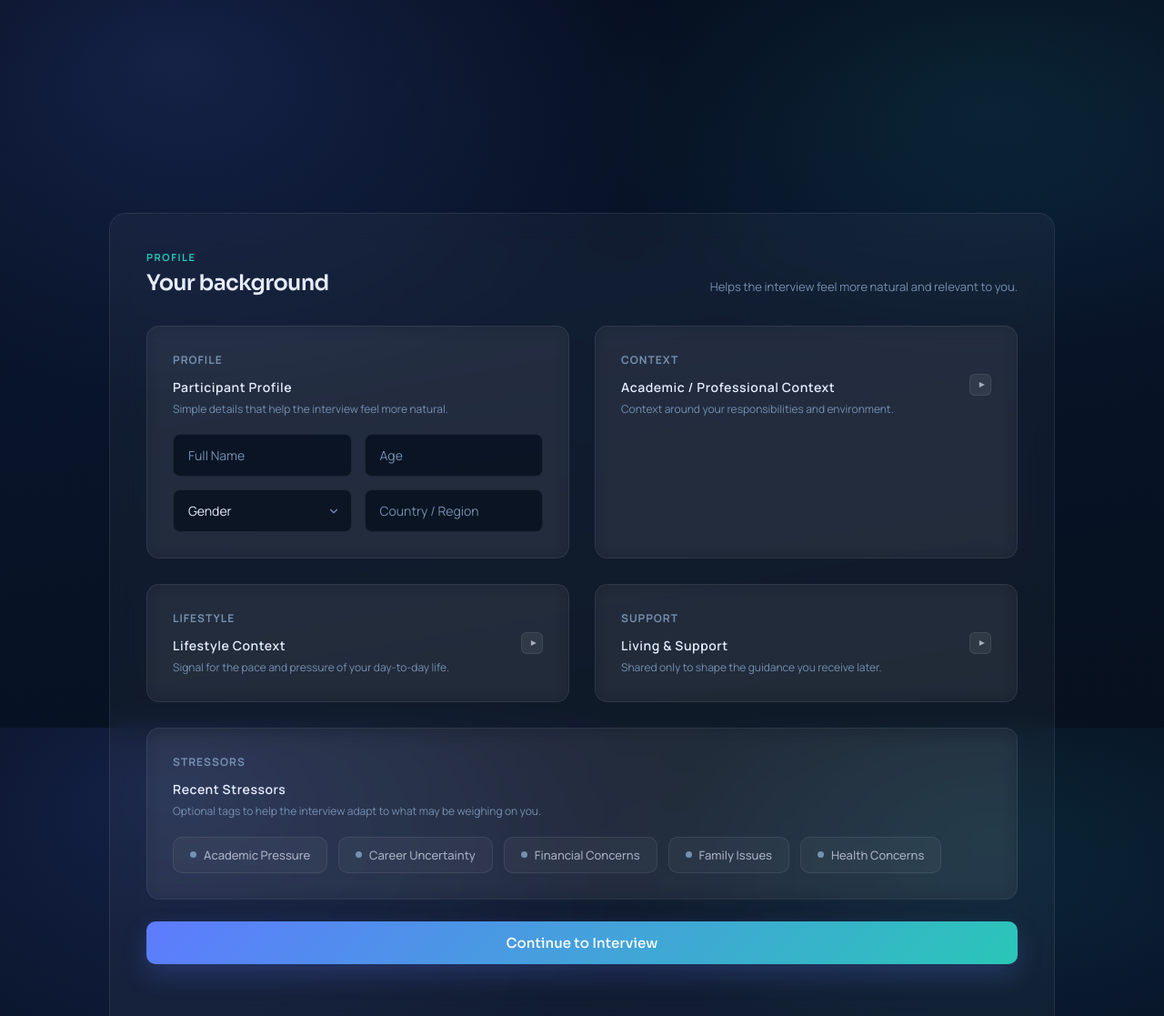
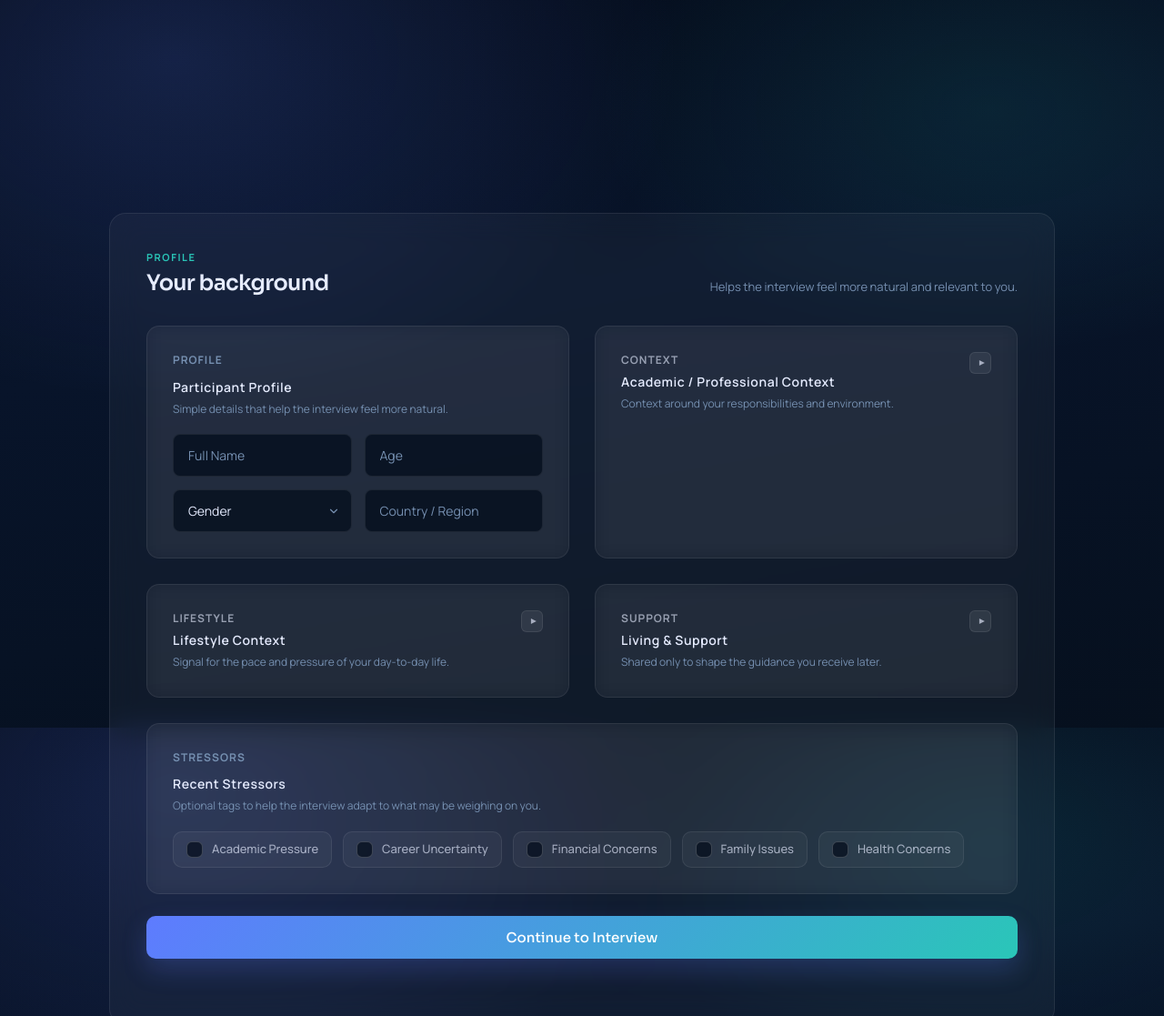
Before and after one commit to johnfelix2911/MindSpace_AI_Mental_health_Interviewer, a plain HTML site: page demographic.html in a window 1280 px wide. Shown: the top 1117 px of the page at 91% size. Drawn offline with Linux system fonts and the light colour scheme.

Commit message:
Fixed front end bugs on the demographic page

```diff
--- a/demographic.css
+++ b/demographic.css
@@ -252,18 +252,38 @@ body::after {
 .section-toggle {
     display: flex;
     justify-content: space-between;
-    align-items: center;
+    align-items: flex-start;
     cursor: pointer;
     -webkit-user-select: none;
     user-select: none;
     margin-bottom: 0;
     padding: 0;
-    background: transparent !important;
+    background: transparent;
     border: none;
     width: 100%;
     color: inherit;
     font-family: inherit;
     text-align: left;
+}
+.section-toggle-copy {
+    display: flex;
+    flex-direction: column;
+    gap: 6px;
+    min-width: 0;
+}
+.section-toggle-copy .section-label {
+    margin-bottom: 0;
+}
+.section-title {
+    font-size: 14px;
+    font-weight: 600;
+    letter-spacing: 0.04em;
+    color: var(--text-main);
+}
+.section-description {
+    color: var(--text-dim);
+    font-size: 12px;
+    line-height: 1.55;
 }
 .section-toggle .toggle-icon {
     width: 24px;
@@ -374,9 +394,9 @@ input:focus, select:focus {
 .stressor-chip {
     position: relative;
     display: inline-flex;
-    align-items: flex-start;
-    gap: 8px;
-    padding: 10px 18px;
+    align-items: center;
+    gap: 10px;
+    padding: 10px 14px;
     border-radius: 10px;
     background: var(--panel-bg);
     border: 1px solid var(--border-soft);
@@ -393,9 +413,10 @@ input:focus, select:focus {
 .stressor-chip input[type="checkbox"] {
     position: absolute;
     opacity: 0;
-    width: 0;
-    height: 0;
-    pointer-events: none;
+    inset: 0;
+    width: 100%;
+    height: 100%;
+    cursor: pointer;
 }
 .stressor-chip:hover {
     transform: translateY(-1px);
@@ -408,19 +429,40 @@ input:focus, select:focus {
     border-color: rgba(120,160,255,0.5);
     color: var(--text-main);
 }
-.stressor-chip .chip-dot {
-    width: 7px;
-    height: 7px;
-    border-radius: 50%;
-    background: var(--text-dim);
+.stressor-chip .chip-check {
+    width: 18px;
+    height: 18px;
+    border-radius: 6px;
+    border: 1px solid rgba(255,255,255,0.2);
+    background: rgba(6, 15, 30, 0.75);
     flex-shrink: 0;
-    align-self: flex-start;
-    margin-top: 5px;
-    transition: background 0.15s ease;
+    display: inline-flex;
+    align-items: center;
+    justify-content: center;
+    transition: all 0.15s ease;
 }
-.stressor-chip.active .chip-dot,
-.stressor-chip:has(input:checked) .chip-dot {
-    background: var(--accent-blue);
+.stressor-chip .chip-check::after {
+    content: '';
+    width: 8px;
+    height: 4px;
+    border-left: 2px solid transparent;
+    border-bottom: 2px solid transparent;
+    transform: rotate(-45deg) translateY(-1px);
+    opacity: 0;
+    transition: opacity 0.15s ease, border-color 0.15s ease;
+}
+.stressor-chip .chip-text {
+    line-height: 1.35;
+}
+.stressor-chip.active .chip-check,
+.stressor-chip:has(input:checked) .chip-check {
+    border-color: rgba(120,160,255,0.7);
+    background: rgba(94,123,255,0.22);
+}
+.stressor-chip.active .chip-check::after,
+.stressor-chip:has(input:checked) .chip-check::after {
+    opacity: 1;
+    border-color: var(--text-main);
 }
 
 /* ── Assessment segmented tiles ────────────────────────────── */
@@ -706,5 +748,8 @@ input:focus, select:focus {
     }
     .form-title { font-size: 20px; }
     .stressor-chips { gap: 10px; }
-    .stressor-chip { white-space: normal; }
+    .stressor-chip {
+        width: 100%;
+        white-space: normal;
+    }
 }
--- a/demographic.html
+++ b/demographic.html
@@ -54,15 +54,15 @@
 
                 <!-- 2. Academic / Professional -->
                 <section class="section-panel collapsed" id="sectionAcademic">
-                    <button type="button" class="section-toggle" onclick="toggleSection('sectionAcademic')">
-                        <div class="section-heading" style="margin-bottom:0">
-                            <p class="section-label">Context</p>
-                            <h3>Academic / Professional Context</h3>
-                            <p>Context around your responsibilities and environment.</p>
-                        </div>
-                        <span class="toggle-icon">&#9662;</span>
+                    <button type="button" class="section-toggle" onclick="toggleSection('sectionAcademic')" aria-expanded="false" aria-controls="sectionAcademicBody">
+                        <span class="section-toggle-copy">
+                            <span class="section-label">Context</span>
+                            <span class="section-title">Academic / Professional Context</span>
+                            <span class="section-description">Context around your responsibilities and environment.</span>
+                        </span>
+                        <span class="toggle-icon" aria-hidden="true">&#9662;</span>
                     </button>
-                    <div class="section-body">
+                    <div class="section-body" id="sectionAcademicBody">
                         <div class="section-body-inner">
                             <div class="grid" style="margin-top:14px">
                                 <select id="role">
@@ -92,15 +92,15 @@
 
                 <!-- 3. Lifestyle -->
                 <section class="section-panel collapsed" id="sectionLifestyle">
-                    <button type="button" class="section-toggle" onclick="toggleSection('sectionLifestyle')">
-                        <div class="section-heading" style="margin-bottom:0">
-                            <p class="section-label">Lifestyle</p>
-                            <h3>Lifestyle Context</h3>
-                            <p>Signal for the pace and pressure of your day-to-day life.</p>
-                        </div>
-                        <span class="toggle-icon">&#9662;</span>
+                    <button type="button" class="section-toggle" onclick="toggleSection('sectionLifestyle')" aria-expanded="false" aria-controls="sectionLifestyleBody">
+                        <span class="section-toggle-copy">
+                            <span class="section-label">Lifestyle</span>
+                            <span class="section-title">Lifestyle Context</span>
+                            <span class="section-description">Signal for the pace and pressure of your day-to-day life.</span>
+                        </span>
+                        <span class="toggle-icon" aria-hidden="true">&#9662;</span>
                     </button>
-                    <div class="section-body">
+                    <div class="section-body" id="sectionLifestyleBody">
                         <div class="section-body-inner">
                             <div class="grid" style="margin-top:14px">
                                 <select id="sleep_duration">
@@ -131,15 +131,15 @@
 
                 <!-- 4. Living & Support -->
                 <section class="section-panel collapsed" id="sectionSupport">
-                    <button type="button" class="section-toggle" onclick="toggleSection('sectionSupport')">
-                        <div class="section-heading" style="margin-bottom:0">
-                            <p class="section-label">Support</p>
-                            <h3>Living &amp; Support</h3>
-                            <p>Shared only to shape the guidance you receive later.</p>
-                        </div>
-                        <span class="toggle-icon">&#9662;</span>
+                    <button type="button" class="section-toggle" onclick="toggleSection('sectionSupport')" aria-expanded="false" aria-controls="sectionSupportBody">
+                        <span class="section-toggle-copy">
+                            <span class="section-label">Support</span>
+                            <span class="section-title">Living &amp; Support</span>
+                            <span class="section-description">Shared only to shape the guidance you receive later.</span>
+                        </span>
+                        <span class="toggle-icon" aria-hidden="true">&#9662;</span>
                     </button>
-                    <div class="section-body">
+                    <div class="section-body" id="sectionSupportBody">
                         <div class="section-body-inner">
                             <div class="grid" style="margin-top:14px">
                                 <select id="living_situation">
@@ -170,28 +170,28 @@
                     <div class="stressor-chips" id="stressorChips">
                         <label class="stressor-chip">
                             <input type="checkbox" value="Academic pressure">
-                            <span class="chip-dot"></span>
-                            Academic Pressure
+                            <span class="chip-check" aria-hidden="true"></span>
+                            <span class="chip-text">Academic Pressure</span>
                         </label>
                         <label class="stressor-chip">
                             <input type="checkbox" value="Career uncertainty">
-                            <span class="chip-dot"></span>
-                            Career Uncertainty
+                            <span class="chip-check" aria-hidden="true"></span>
+                            <span class="chip-text">Career Uncertainty</span>
                         </label>
                         <label class="stressor-chip">
                             <input type="checkbox" value="Financial concerns">
-                            <span class="chip-dot"></span>
-                            Financial Concerns
+                            <span class="chip-check" aria-hidden="true"></span>
+                            <span class="chip-text">Financial Concerns</span>
                         </label>
                         <label class="stressor-chip">
                             <input type="checkbox" value="Family issues">
-                            <span class="chip-dot"></span>
-                            Family Issues
+                            <span class="chip-check" aria-hidden="true"></span>
+                            <span class="chip-text">Family Issues</span>
                         </label>
                         <label class="stressor-chip">
                             <input type="checkbox" value="Health concerns">
-                            <span class="chip-dot"></span>
-                            Health Concerns
+                            <span class="chip-check" aria-hidden="true"></span>
+                            <span class="chip-text">Health Concerns</span>
                         </label>
                     </div>
                 </section>
--- a/demographic.js
+++ b/demographic.js
@@ -3,6 +3,10 @@ function toggleSection(sectionId) {
     const section = document.getElementById(sectionId);
     if (!section) return;
     section.classList.toggle('collapsed');
+    const toggle = section.querySelector('.section-toggle');
+    if (toggle) {
+        toggle.setAttribute('aria-expanded', String(!section.classList.contains('collapsed')));
+    }
 }
 
 /* ── Stressor chip multi-select ────────────────────────────── */
@@ -11,9 +15,19 @@ function initStressorChips() {
     chips.forEach(chip => {
         const checkbox = chip.querySelector('input[type="checkbox"]');
         if (checkbox) {
+            chip.addEventListener('click', function(event) {
+                if (event.target === checkbox) return;
+                event.preventDefault();
+                checkbox.checked = !checkbox.checked;
+                chip.classList.toggle('active', checkbox.checked);
+                checkbox.dispatchEvent(new Event('change', { bubbles: true }));
+            });
+
             checkbox.addEventListener('change', function() {
                 chip.classList.toggle('active', this.checked);
             });
+
+            chip.classList.toggle('active', checkbox.checked);
         }
     });
 }
```
Also changed, not shown: 1 other file.
